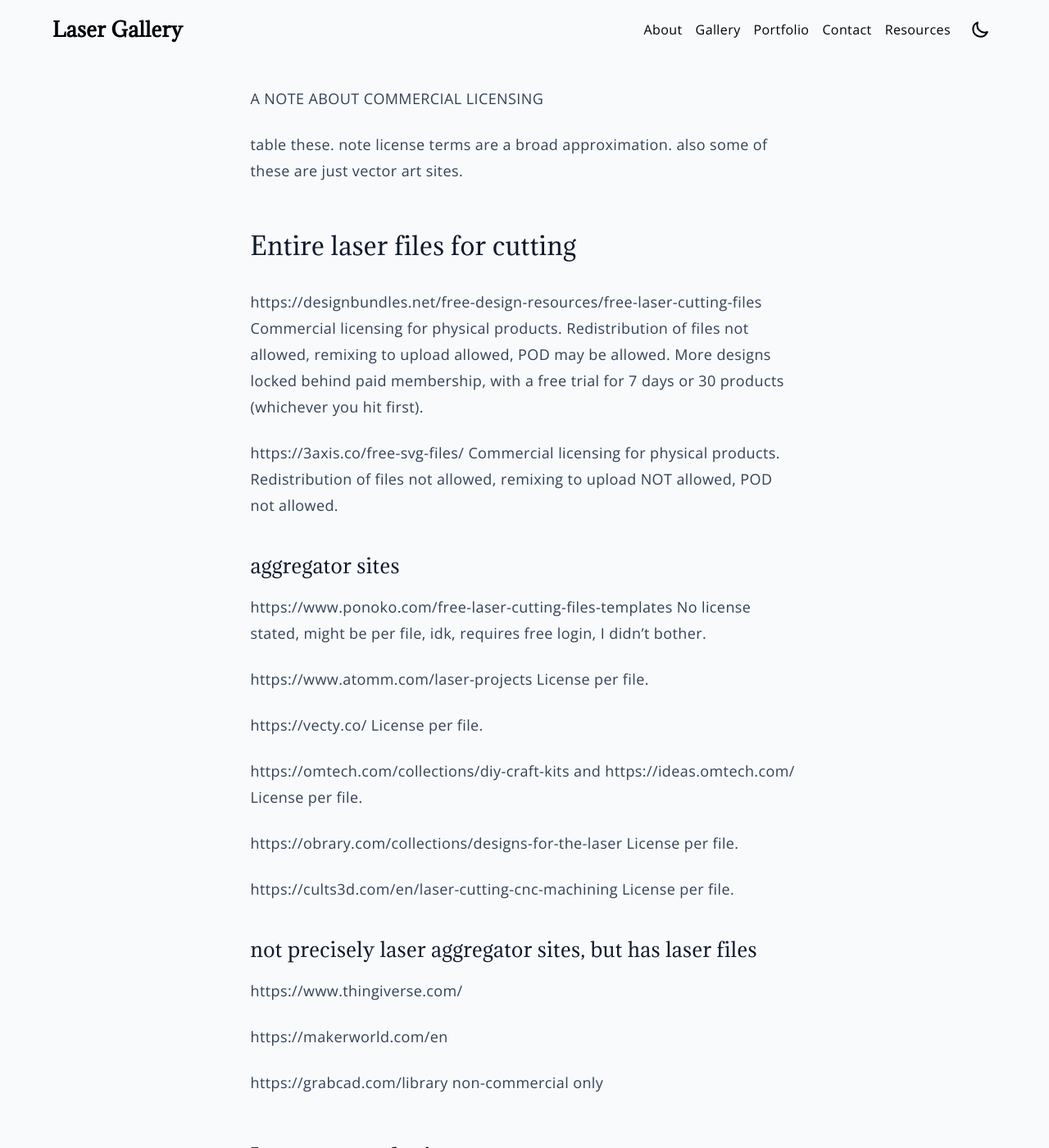
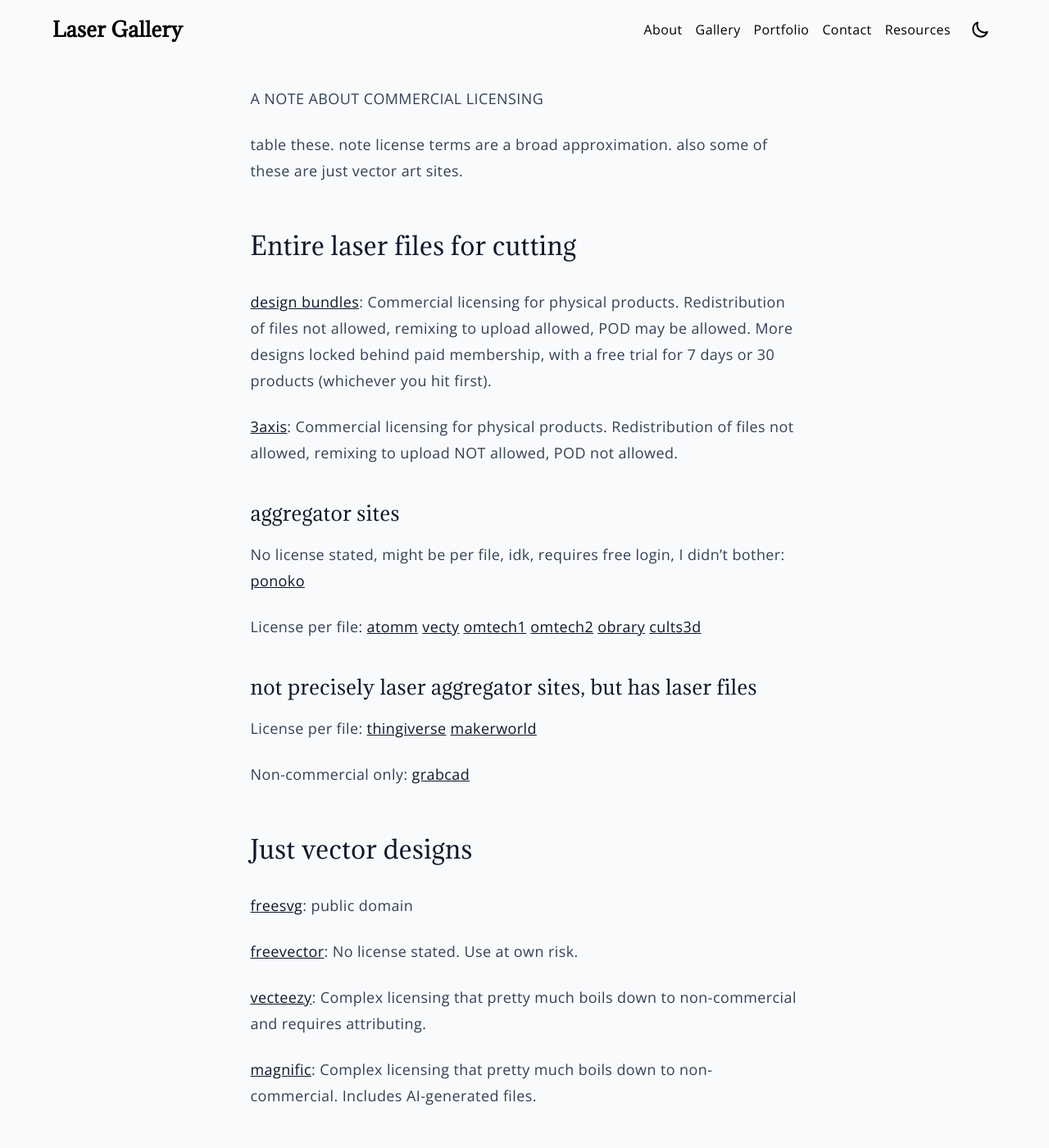
Before and after one commit to paper-engineer/laser-gallery, a Jekyll site: the page built from docs/_pages/file-libraries.md, in a window 1280 px wide and 1400 px high. Shown: the whole window at 82% size. Built offline with Jekyll 4.4.1, drawn with Linux system fonts in a browser that asks for light colours; some of the changed text lies outside the part shown.

Commit message:
Update file-libraries.md

```diff
--- a/docs/_pages/file-libraries.md
+++ b/docs/_pages/file-libraries.md
@@ -9,55 +9,34 @@ table these. note license terms are a broad approximation. also some of these ar
 
 ## Entire laser files for cutting
 
-https://designbundles.net/free-design-resources/free-laser-cutting-files
+[design bundles](https://designbundles.net/free-design-resources/free-laser-cutting-files):
 Commercial licensing for physical products. Redistribution of files not allowed, remixing to upload allowed, POD may be allowed. More designs locked behind paid membership, with a free trial for 7 days or 30 products (whichever you hit first).
 
-https://3axis.co/free-svg-files/
+[3axis](https://3axis.co/free-svg-files/):
 Commercial licensing for physical products. Redistribution of files not allowed, remixing to upload NOT allowed, POD not allowed.
 
 ### aggregator sites
 
-https://www.ponoko.com/free-laser-cutting-files-templates
-No license stated, might be per file, idk, requires free login, I didn't bother.
+No license stated, might be per file, idk, requires free login, I didn't bother: [ponoko](https://www.ponoko.com/free-laser-cutting-files-templates)
 
-https://www.atomm.com/laser-projects
-License per file.
-
-https://vecty.co/
-License per file.
-
-https://omtech.com/collections/diy-craft-kits and https://ideas.omtech.com/
-License per file.
-
-https://obrary.com/collections/designs-for-the-laser
-License per file.
-
-https://cults3d.com/en/laser-cutting-cnc-machining
-License per file.
+License per file: [atomm](https://www.atomm.com/laser-projects) [vecty](https://vecty.co/) [omtech1](https://omtech.com/collections/diy-craft-kits) [omtech2](https://ideas.omtech.com/) [obrary](https://obrary.com/collections/designs-for-the-laser) [cults3d](https://cults3d.com/en/laser-cutting-cnc-machining)
 
 ### not precisely laser aggregator sites, but has laser files
 
-https://www.thingiverse.com/
+License per file: [thingiverse](https://www.thingiverse.com/) [makerworld](https://makerworld.com/en)
 
-https://makerworld.com/en
-
-https://grabcad.com/library
-non-commercial only
+Non-commercial only: [grabcad](https://grabcad.com/library)
 
 ## Just vector designs
 
-https://freesvg.org/
-Public domain.
+[freesvg](https://freesvg.org/): public domain
 
-https://www.freevector.us/free-svg-files/
-No license stated. Use at own risk.
+[freevector](https://www.freevector.us/free-svg-files/): No license stated. Use at own risk.
 
-https://www.vecteezy.com/free-svg/laser-cut
-Complex licensing that pretty much boils down to non-commercial and requires attributing.
+[vecteezy](https://www.vecteezy.com/free-svg/laser-cut): Complex licensing that pretty much boils down to non-commercial and requires attributing.
 
-https://www.magnific.com/vectors/laser-engraver-files-svg
-Complex licensing that pretty much boils down to non-commercial. Includes AI-generated files.
+[magnific](https://www.magnific.com/vectors/laser-engraver-files-svg): Complex licensing that pretty much boils down to non-commercial. Includes AI-generated files.
 
 ## Paid sources
 
-https://www.creativefabrica.com/ and others. also, etsy.
+[creative fabrica](https://www.creativefabrica.com/) and others. also, etsy.
```
